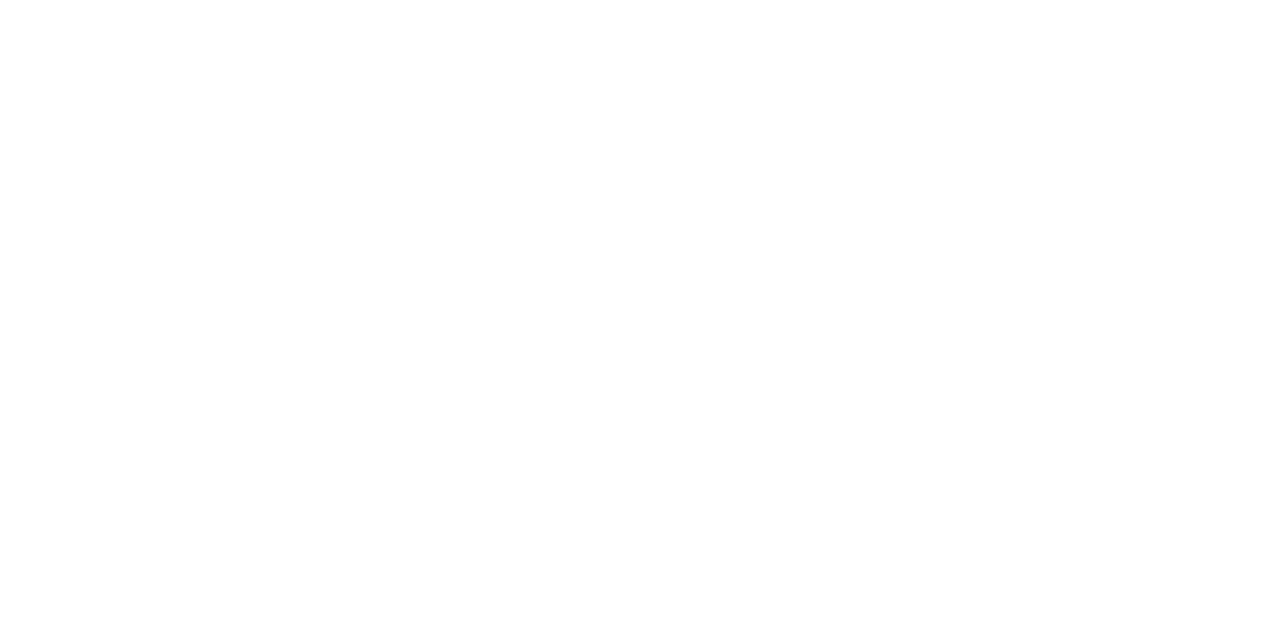
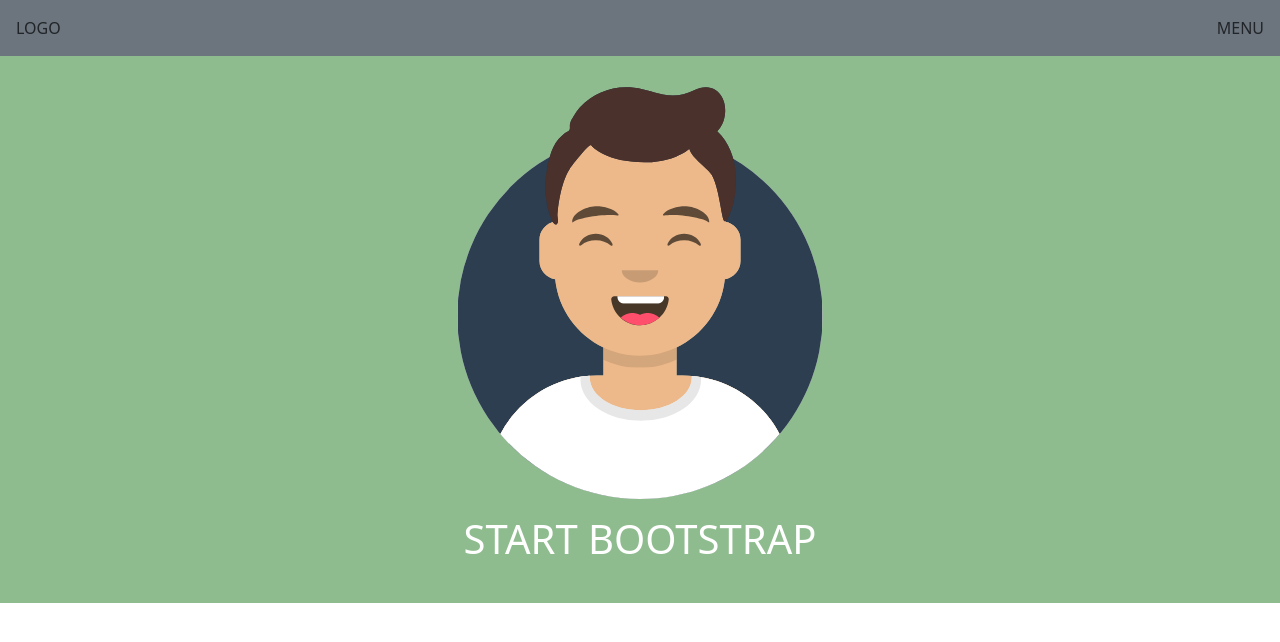
Before and after one commit to SteMorgia/html-css-bootstrap-freelancer, a plain HTML site: page index.html in a window 1280 px wide. Drawn offline with nearby package versions, Linux system fonts and the light colour scheme.

Commit message:
add: layout header + sezione 'start'

```diff
--- a/css/style.css
+++ b/css/style.css
@@ -0,0 +1,9 @@
+html{
+    font-family: “Helvetica Neue”,Helvetica,Arial,sans-serif;
+}
+#start{
+    background-color: darkseagreen;
+}
+h1 {
+    color: #fff;
+}
--- a/index.html
+++ b/index.html
@@ -8,6 +8,54 @@
         <link rel="stylesheet" href="css/style.css">
     </head>
     <body>
+        <!--inizio header-->
+        <header>
+            <div class="container-fluid bg-secondary">
+                <div class="row">
+                  <div class="col-6 p-3">
+                    LOGO
+                  </div>
+                  <div class="col-6 p-3 text-end">
+                    MENU
+                  </div>
+                </div>
+        </header>
+        <!--fine header-->
+
+        <!--inizio sezione start bootestrap-->
+        <section id="start">
+            <div class="container-fluid">
+                <div class="row justify-content-center">
+                    <div class="col-4 my-3">
+                        <img class="img-fluid my_ava" src="img/avatar.svg" alt="avatar">
+                    </div>
+                </div>
+                <div class="row justify-content-center">
+                    <div class="col-4 mb-3">
+                        <h1 class="text-center">START BOOTSTRAP</h1>
+                    </div>
+                </div>
+                <div class="row justify-content-center">
+                    <div class="col-3 mb-3">
+                        <div class="row">
+                            <div class="col-5">
+
+                            </div>
+                            <div class="col-2">
+
+                            </div>
+                            <div class="col-5">
+
+                            </div>
+                        </div>
+                    </div>
+                </div>
+
+            </div>
+        </section>
+
+
+
 
         <script src="https://cdn.jsdelivr.net/npm/bootstrap@5.2.0-beta1/dist/js/bootstrap.bundle.min.js" integrity="sha384-pprn3073KE6tl6bjs2QrFaJGz5/SUsLqktiwsUTF55Jfv3qYSDhgCecCxMW52nD2" crossorigin="anonymous"></script>
     </body>
```
Also changed, not shown: img/avatar.svg (renamed from css/img/avatar.svg), img/cabin.png (renamed from css/img/cabin.png), img/cake.png (renamed from css/img/cake.png), img/circus.png (renamed from css/img/circus.png), img/game.png (renamed from css/img/game.png), img/safe.png (renamed from css/img/safe.png), img/submarine.png (renamed from css/img/submarine.png).
